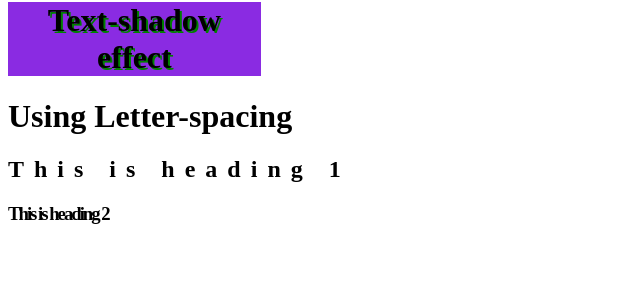
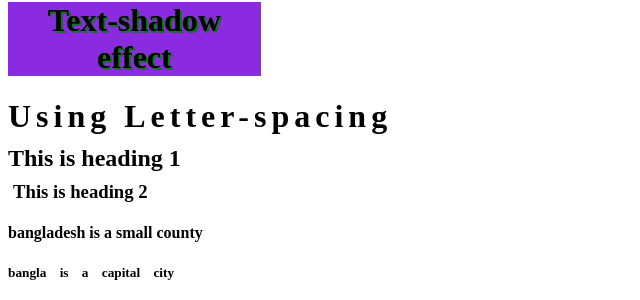
Before and after one commit to mdnlislam/html, a React (Vite) app: page / in a window 1280 px wide. Shown: the part 1106-1406 px from the top of the page, without its empty margins (0-640 px from the left). Before the commit the page ends 1350 px from the top, so only its background shows below. Built offline with nearby package versions, Linux system fonts and the light colour scheme.

Commit message:
some work

```diff
--- a/src/App.css
+++ b/src/App.css
@@ -28,9 +28,18 @@
   text-shadow: 2px 2px green;
  }
 
+ .heading1 {
+  letter-spacing: 5px;
+ }
  .heading2 {
-   letter-spacing: 10px;
+  line-height: 5px;
  }
  .heading3 {
-  letter-spacing: -2px;
+   text-indent: 5px;
  }
+ .heading4 {
+  white-space: 5px;
+ }
+ .heading5 {
+ word-spacing: 10px;
+ }
--- a/src/App.jsx
+++ b/src/App.jsx
@@ -51,9 +51,12 @@ function App() {
         <h1 className='heading heading7'>Text-shadow effect</h1>
 
 
-          <h1>Using Letter-spacing</h1>
+          <h1 className='heading heading1'>Using Letter-spacing</h1>
           <h2 className='heading heading2'>This is heading 1</h2>
           <h3 className='heading heading3'>This is heading 2</h3>
+          <h4 className='heading heading4'>bangladesh is a small county</h4>
+          <h5 className='heading heading5'>bangla is a capital city</h5>
+
 
      </p>
 
```
